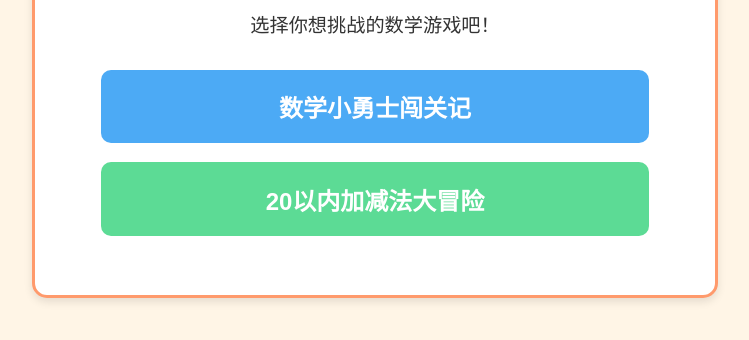
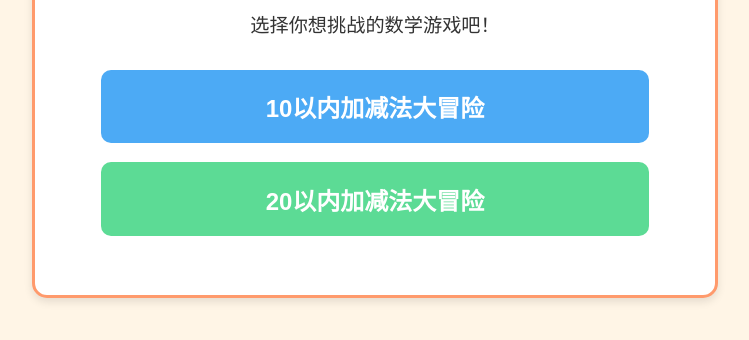
Before and after one commit to Vanny999LOL/Vanny999LOL.github.io, a plain HTML site: page index.html in a window 1280 px wide. Shown: the part 174-514 px from the top of the page, without its empty margins (265-1014 px from the left). Drawn offline with Linux system fonts and the light colour scheme.

Commit message:
Update index.html

```diff
--- a/index.html
+++ b/index.html
@@ -62,7 +62,7 @@
     <div class="game-container">
         <h1 class="game-title">🎮 数学游戏大集合</h1>
         <p class="game-tip">选择你想挑战的数学游戏吧！</p>
-        <a href="warriorsmath.html" class="game-btn game-btn--warrior">数学小勇士闯关记</a>
+        <a href="warriorsmath.html" class="game-btn game-btn--warrior">10以内加减法大冒险</a>
         <a href="Math20.html" class="game-btn game-btn--20math">20以内加减法大冒险</a>
     </div>
 </body>
```
